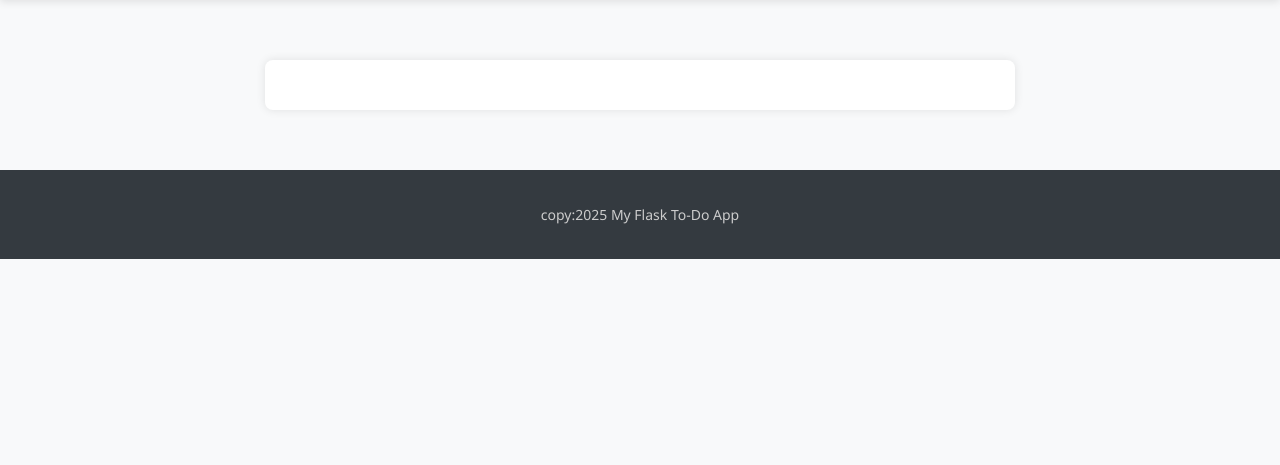
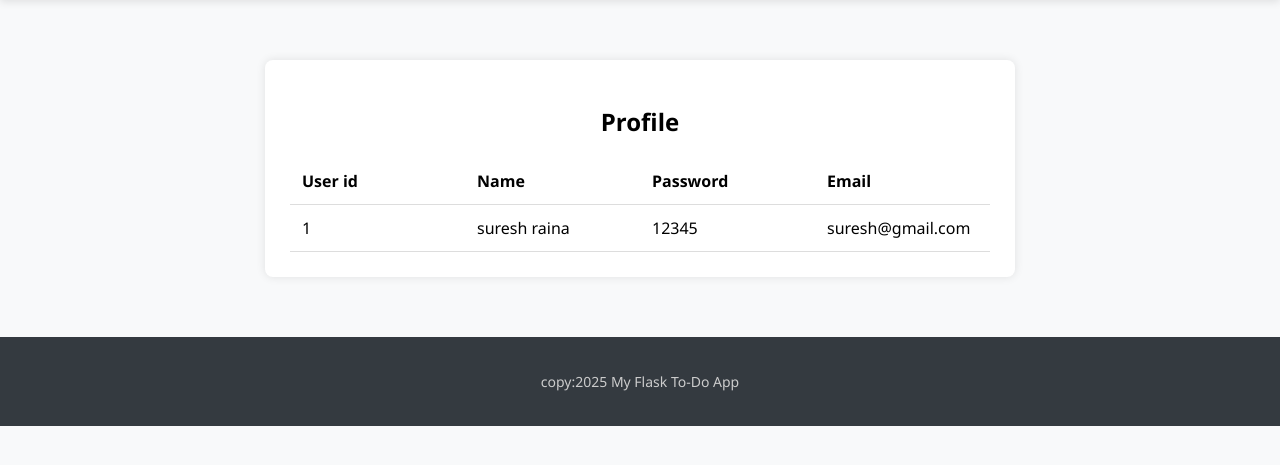
Before and after one commit to Ansh-Kothadia/Todo_App, a Flask app: template app/templates/profile.html in a window 1280 px wide. Shown: the part 150-615 px from the top of the page. Run offline with Flask 3, Linux system fonts and the light colour scheme; the template is opened without the code that fills it: values that come from a table or form of the project are taken from there, others are empty.

Commit message:
Update CSS 3

```diff
--- a/app/static/style.css
+++ b/app/static/style.css
@@ -161,7 +161,7 @@ footer p{
 
 .task-table td:nth-child(2),
 .task-table th:nth-child(2) {
-    width: 34%; /* Adjust as needed */
+    /* width: 34%; Adjust as needed */
     word-wrap: break-word;
     word-break: break-word;
     white-space: normal;
@@ -191,6 +191,11 @@ footer p{
     word-wrap: break-word;
     word-break: break-word;
     white-space: normal;
+    }
+
+   .task-table th,
+    .task-table td{
+     font-size:10px ;
     }
 
 }
--- a/app/templates/base.html
+++ b/app/templates/base.html
@@ -14,6 +14,7 @@
                 <a href="{{url_for('tasks.view_tasks')}}">Home</a>
                 {% if 'user' in session %}
                     <a href="{{url_for('auth.logout')}}">Logout</a>
+                    <a href="{{url_for('tasks.profile')}}">Profile</a>
                 {% else %}
                     <a href="{{url_for('auth.login')}}">Login</a>
                     <a href="{{url_for('auth.register')}}">Register</a>
--- a/app/templates/profile.html
+++ b/app/templates/profile.html
@@ -2,7 +2,30 @@
 {% block title %}profile{% endblock %}
 
 {% block content %}
-<div class="task-box">
 
+<div class="task-box" style="word-wrap: break-word;
+    word-break: break-word;
+    white-space: normal;" >
+    <h2 style="text-align: center;">Profile</h2>
+    <table class="task-table">
+            <thead>
+                <tr>
+                    <th>User id</th>
+                    <th>Name</th>
+                    <th>Password</th>
+                    <th>Email</th>
+                </tr>
+            </thead>
+            <tbody>
+
+                <tr>
+                    <td>{{data.uid}}</td>
+                    <td>{{data.username}}</td>
+                    <td>{{data.password}}</td>
+                    <td>{{data.email}}</td>
+                </tr>
+
+            </tbody>
+        </table>
 </div>
 {% endblock %}
```
Also changed, not shown: app/routes/tasks.py (+12 -4 lines).
